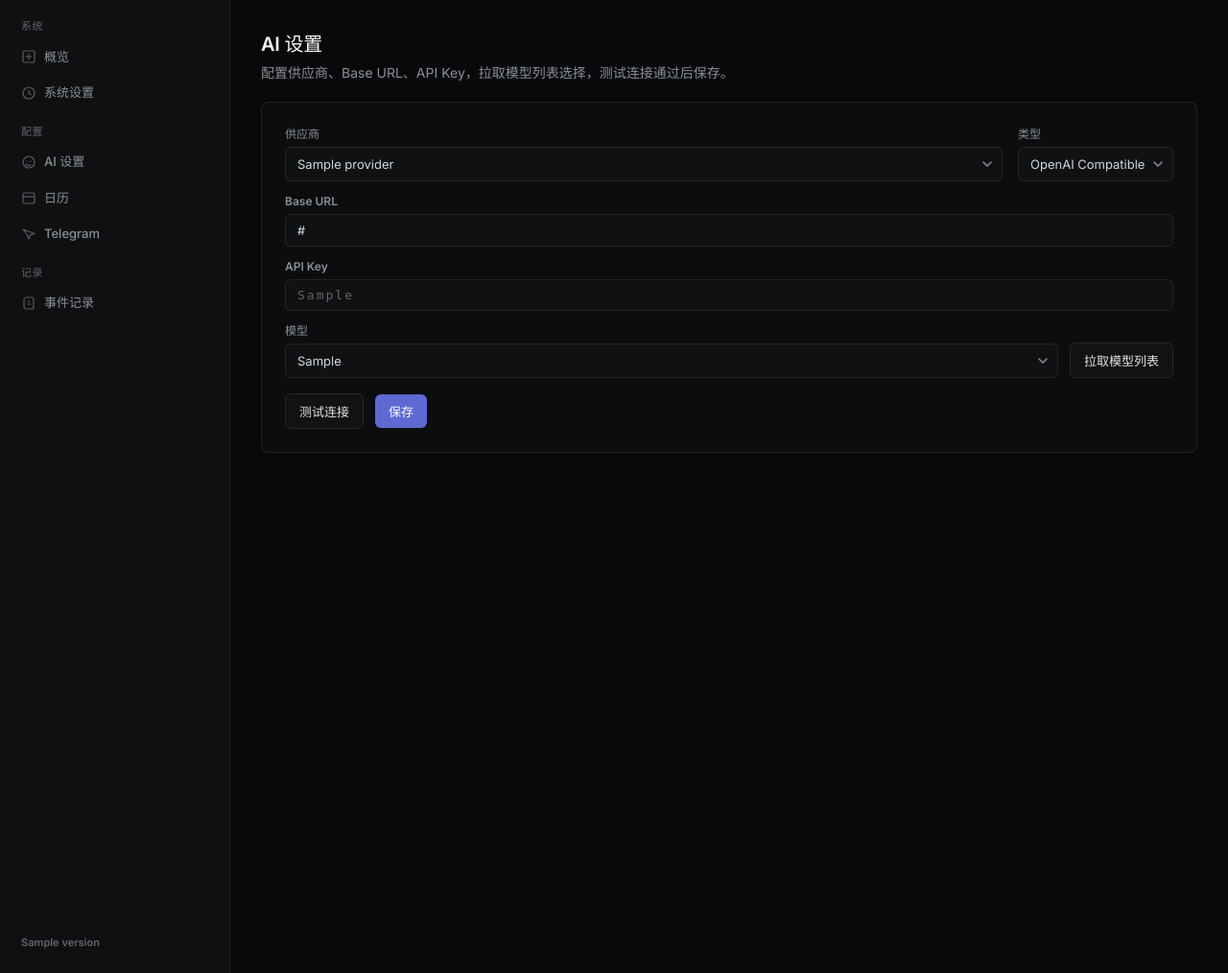
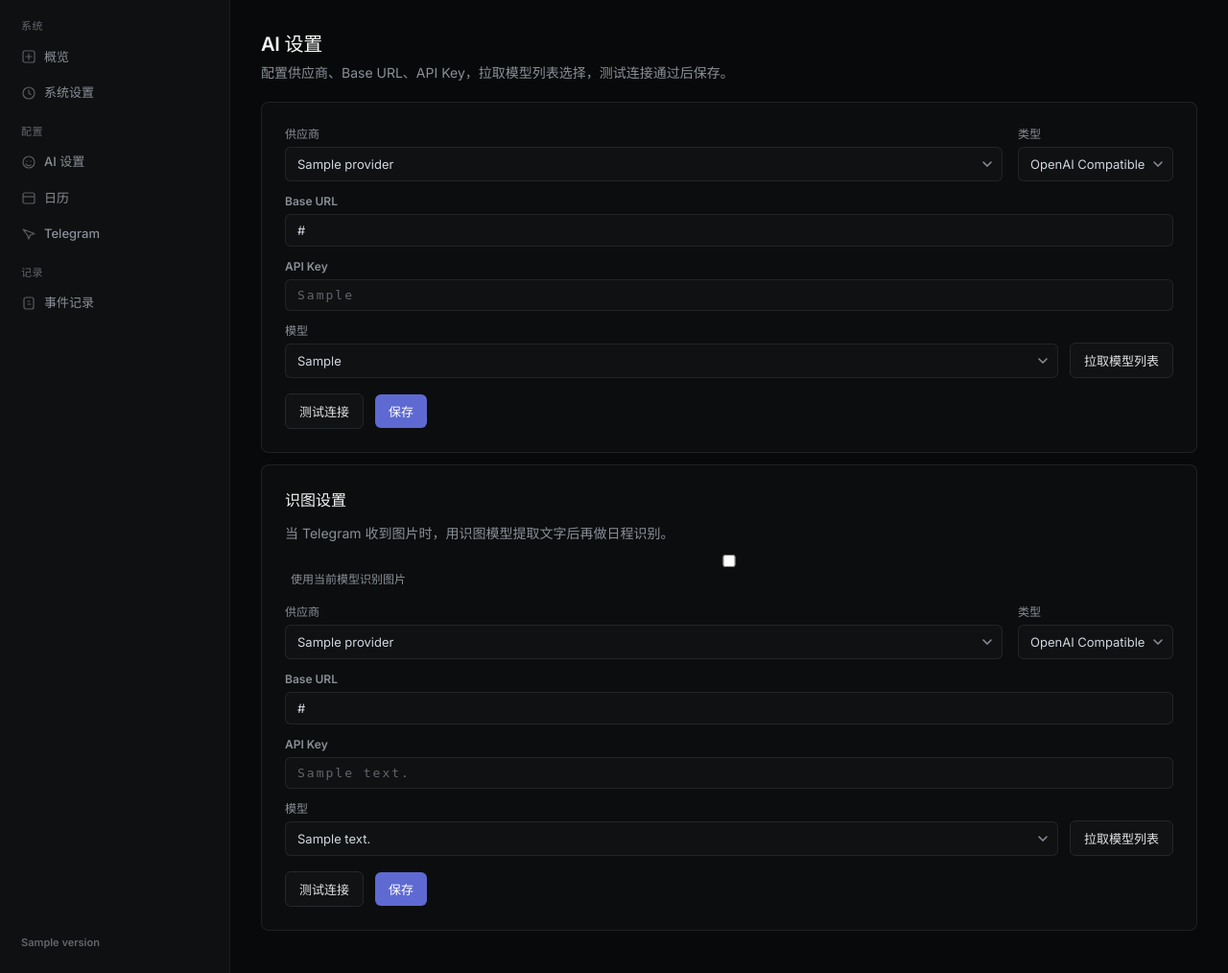
Before and after one commit to j2st1n/ai-calendar-assistant, a FastAPI app: template app/web/templates/ai.html in a window 1280 px wide. Shown: the part 57-1071 px from the top of the page at 96% size. Run offline with FastAPI, Linux system fonts and the light colour scheme; the visitor is signed in with stand-in values (Sample User, id 1); tables that the repository leaves empty hold one stand-in row (values such as "Sample post"); the template is opened without the code that fills it: most values are stand-ins (such as "Sample title", 1, 10 or a date in 2020); parts of the project's set-up code (start-up, migrations or seed data) failed here and were passed over.

Commit message:
feat: vision model support for tg photos

```diff
--- a/app/web/templates/ai.html
+++ b/app/web/templates/ai.html
@@ -13,10 +13,26 @@ function onProviderChange(sel) {
     if (input) input.value = url;
   }
 }
+function onVisionProviderChange(sel) {
+  const url = providerUrls[sel.value];
+  if (url) {
+    const input = document.querySelector('input[name="vision_base_url"]');
+    if (input) input.value = url;
+  }
+}
 function selectModel(sel) {
   const input = document.querySelector('input[name="model"]');
   if (input) input.value = sel.value;
 }
+function toggleVision() {
+  const cb = document.querySelector('input[name="vision_use_main"]');
+  const el = document.getElementById('vision-extra');
+  if (el) el.style.display = cb && cb.checked ? 'none' : 'block';
+}
+window.addEventListener('DOMContentLoaded', function(){
+  const cb = document.querySelector('input[name="vision_use_main"]');
+  if (cb) { toggleVision(); cb.addEventListener('change', toggleVision); }
+});
 </script>
 
 <h2 class="section-title">AI 设置</h2>
@@ -75,4 +91,63 @@ function selectModel(sel) {
     </div>
   </form>
 </div>
+
+<div class="card">
+  <h2>识图设置</h2>
+  <p class="muted" style="margin-bottom:12px;">当 Telegram 收到图片时，用识图模型提取文字后再做日程识别。</p>
+  <label style="margin-bottom:16px;">
+    <input type="checkbox" name="vision_use_main" value="1" {% if vision_use_main and vision_use_main != 'false' %}checked{% endif %}>
+    <span style="display:inline;margin-left:6px;">使用当前模型识别图片</span>
+  </label>
+
+  <div id="vision-extra" style="display:none;">
+    <form method="post" action="/console/ai" class="stack">
+      <input type="hidden" name="vision_use_main" value="0">
+      <div class="row" style="gap:16px;">
+        <label style="flex:1;">
+          <span>供应商</span>
+          <select name="vision_provider_name" onchange="onVisionProviderChange(this)">
+            {% for provider in providers %}
+            <option value="{{ provider.name }}" {% if provider.name == vision_provider_name %}selected{% endif %}>{{ provider.name }}</option>
+            {% endfor %}
+          </select>
+        </label>
+        <label style="max-width:180px;">
+          <span>类型</span>
+          <select name="vision_provider_type">
+            <option value="openai_compatible" {% if vision_provider_type == 'openai_compatible' %}selected{% endif %}>OpenAI Compatible</option>
+            <option value="anthropic" {% if vision_provider_type == 'anthropic' %}selected{% endif %}>Anthropic</option>
+          </select>
+        </label>
+      </div>
+      <label>
+        <span>Base URL</span>
+        <input name="vision_base_url" value="{{ vision_base_url }}">
+      </label>
+      <label>
+        <span>API Key</span>
+        <input name="vision_api_key" type="password" value="" placeholder="{{ vision_api_key_masked or '留空表示保持现有值' }}" autocomplete="off">
+      </label>
+      <div class="row" style="align-items:flex-end;">
+        <label style="flex:1;">
+          <span>模型</span>
+          {% if vision_models %}
+          <select name="vision_model">
+            {% for m in vision_models %}
+            <option value="{{ m }}" {% if vision_model == m %}selected{% endif %}>{{ m }}</option>
+            {% endfor %}
+          </select>
+          {% else %}
+          <input name="vision_model" value="{{ vision_model }}" placeholder="先拉取模型列表后选择">
+          {% endif %}
+        </label>
+        <button type="submit" formaction="/console/ai/models" class="secondary">拉取模型列表</button>
+      </div>
+      <div class="row" style="margin-top:4px;">
+        <button type="submit" formaction="/console/ai/test" class="secondary">测试连接</button>
+        <button type="submit">保存</button>
+      </div>
+    </form>
+  </div>
+</div>
 {% endblock %}
```
Also changed, not shown: app/services/ai_provider_service.py (+17 -0 lines), app/services/telegram_service.py (+50 -1 lines), app/web/routes.py (+25 -0 lines).
